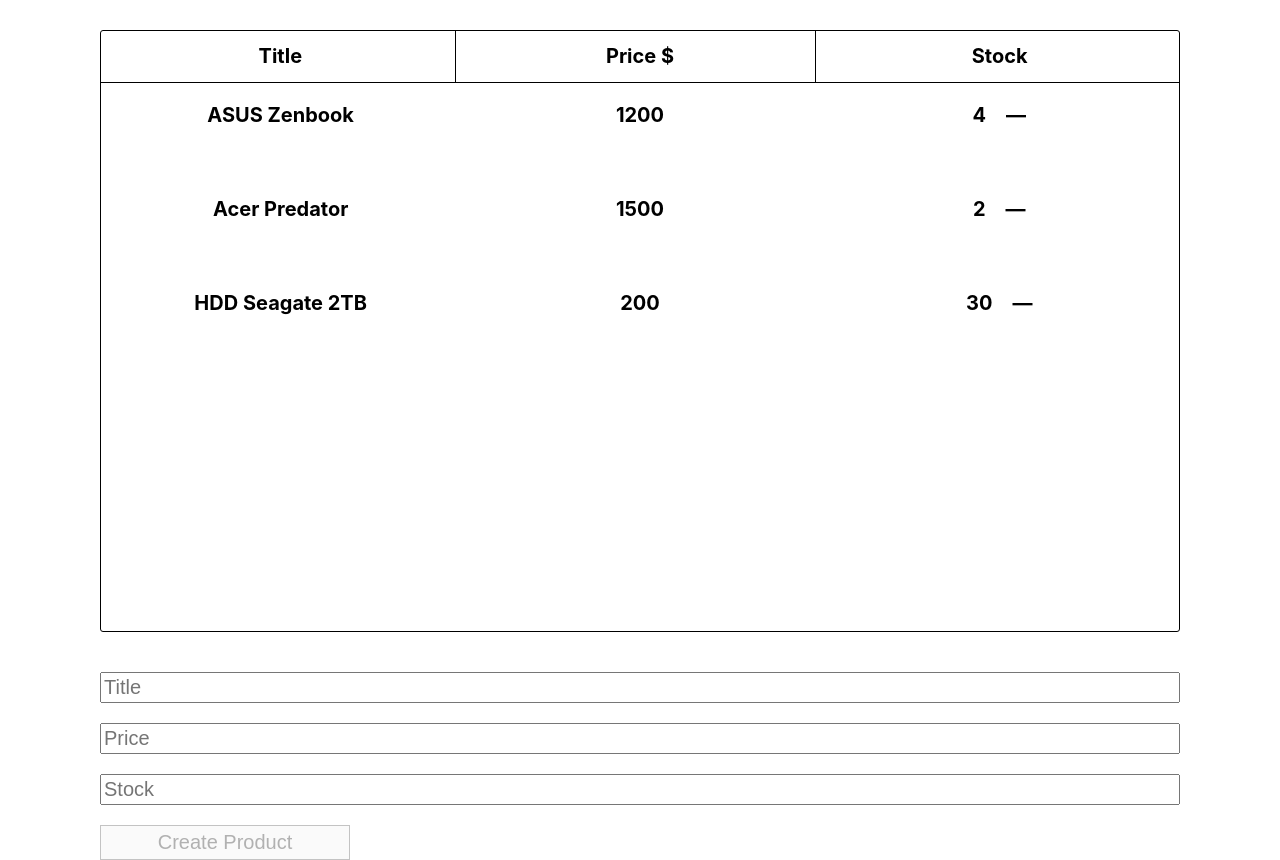
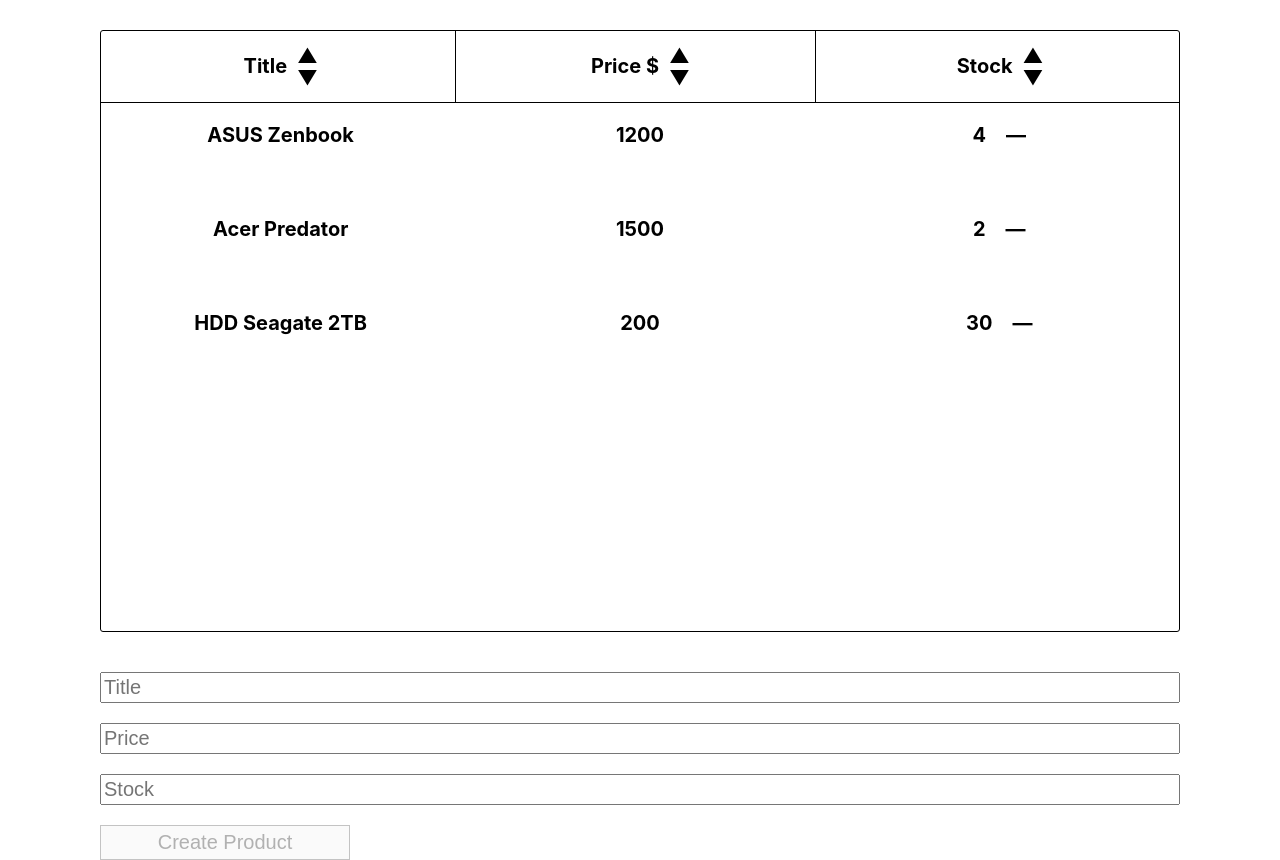
Before and after one commit to Timkogas/catalog-of-goods-in-stock, a React (Create React App) app: page / in a window 1280 px wide. Built offline with nearby package versions, Linux system fonts and the light colour scheme.

Commit message:
#5 добавил к названием таблицам стрелочки для сортировки

```diff
--- a/src/components/Table/Table.js
+++ b/src/components/Table/Table.js
@@ -16,18 +16,38 @@
 const TableNameWrapper = styled.div`
   border-right: 1px solid black;
   width: 350px;
-  text-align: center;
+  display: flex;
+  justify-content: center;
+  align-items: center;
   &:last-child {
     border-right: none;
   }
 `
 const TableName = styled.h1`
-  display: inline-block;
+  display: flex;
+  justify-content: center;
+  align-items: center;
   font-size: 20px;
-  cursor: pointer;
 `
 const NoProduct = styled.h2`
   text-align: center;
+`
+const ButtonsTitleWrapper = styled.div`
+  display: flex;
+  justify-content: center;
+  align-items: center;
+  flex-direction: column;
+  margin-left: 10px;
+`
+const BtnSort = styled.button`
+  background: none;
+	border: none;
+	padding: 0;
+	font: inherit;
+	cursor: pointer;
+	outline: inherit;
+  width: 20px;
+  height: 22px;
 `
 
 const Table = (props) => {
@@ -58,15 +78,33 @@
     <TableStyled>
       <TableTitle>
         <TableNameWrapper>
-          <TableName onClick={props.sortNames}>Title</TableName>
+          <TableName>
+            Title
+            <ButtonsTitleWrapper>
+              <BtnSort onClick={props.sortNamesUp}>&#9650;</BtnSort>
+              <BtnSort onClick={props}>&#9660;</BtnSort>
+            </ButtonsTitleWrapper>
+            </TableName>
         </TableNameWrapper>
 
         <TableNameWrapper>
-          <TableName onClick={props.sortPrices}>Price $</TableName>
+          <TableName>
+            Price $
+            <ButtonsTitleWrapper>
+              <BtnSort onClick={props}>&#9650;</BtnSort>
+              <BtnSort onClick={props.sortPricesDown}>&#9660;</BtnSort>
+            </ButtonsTitleWrapper>
+          </TableName>
         </TableNameWrapper>
 
         <TableNameWrapper>
-          <TableName onClick={props.sortStocks}>Stock</TableName>
+          <TableName>
+            Stock
+            <ButtonsTitleWrapper>
+              <BtnSort onClick={props}>&#9650;</BtnSort>
+              <BtnSort onClick={props.sortStocksDown}>&#9660;</BtnSort>
+            </ButtonsTitleWrapper>
+            </TableName>
         </TableNameWrapper>
 
       </TableTitle>
--- a/src/containers/App.js
+++ b/src/containers/App.js
@@ -80,17 +80,17 @@
     }
   }
 
-  const sortNames = () => {
+  const sortNamesUp = () => {
     const copyArr = [...products]
     copyArr.sort((a, b) => a.name.localeCompare(b.name))
     setProducts(copyArr)
   }
-  const sortPrices = () => {
+  const sortPricesDown = () => {
     const copyArr = [...products]
     copyArr.sort((a, b) => {return a.price - b.price;});
     setProducts(copyArr)
   }
-  const sortStocks = () => {
+  const sortStocksDown = () => {
     const copyArr = [...products]
     copyArr.sort((a, b) => {return a.stock - b.stock;});
     setProducts(copyArr)
@@ -101,9 +101,9 @@
       <Table
         products={products}
         removeOneStockHandler={removeOneStockHandler}
-        sortNames={()=>{sortNames()}}
-        sortPrices={()=>{sortPrices()}}
-        sortStocks={()=>{sortStocks()}}
+        sortNamesUp={()=>{sortNamesUp()}}
+        sortPricesDown={()=>{sortPricesDown()}}
+        sortStocksDown={()=>{sortStocksDown()}}
       />
       <Form
       inputTitleValue={inputTitleValue}
```
